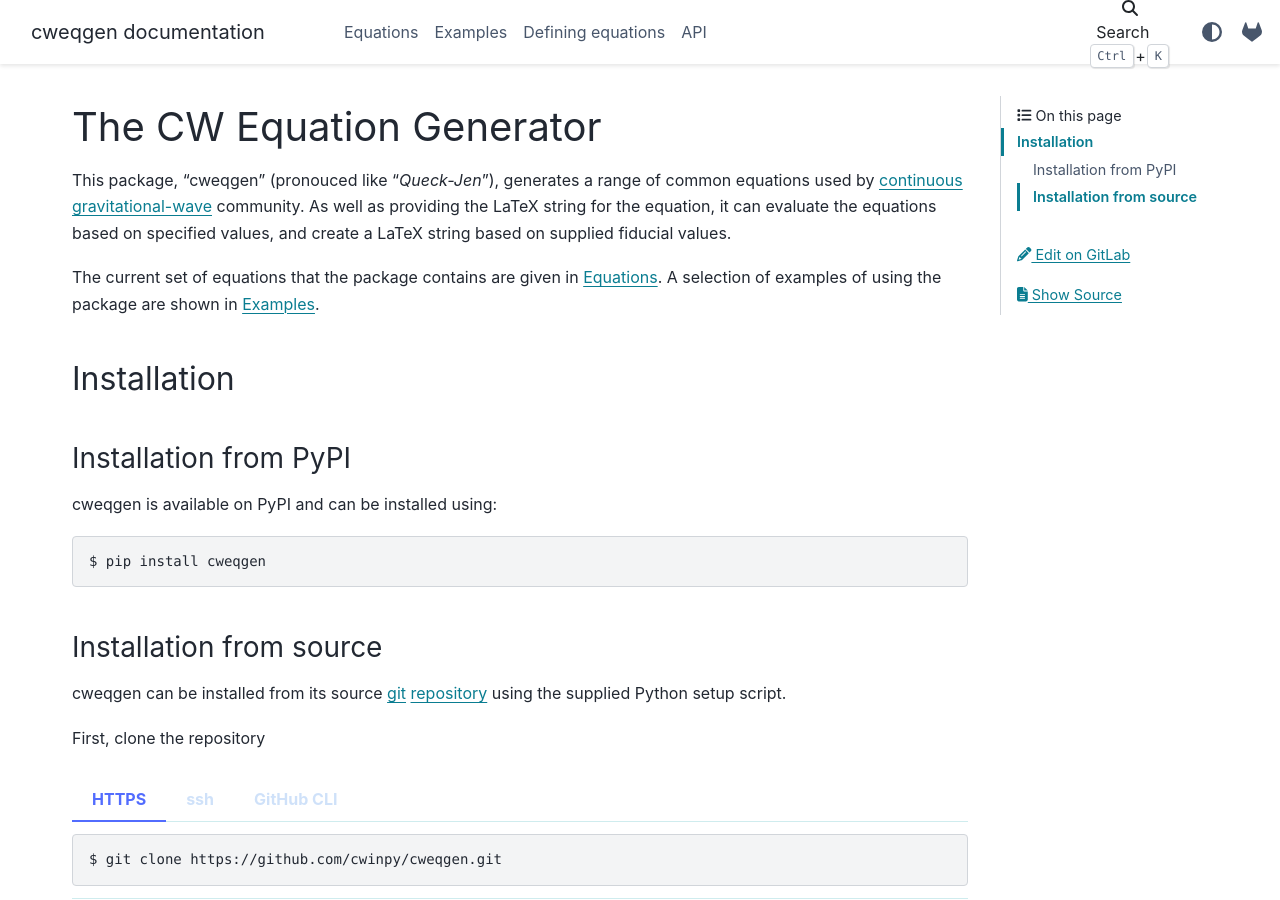
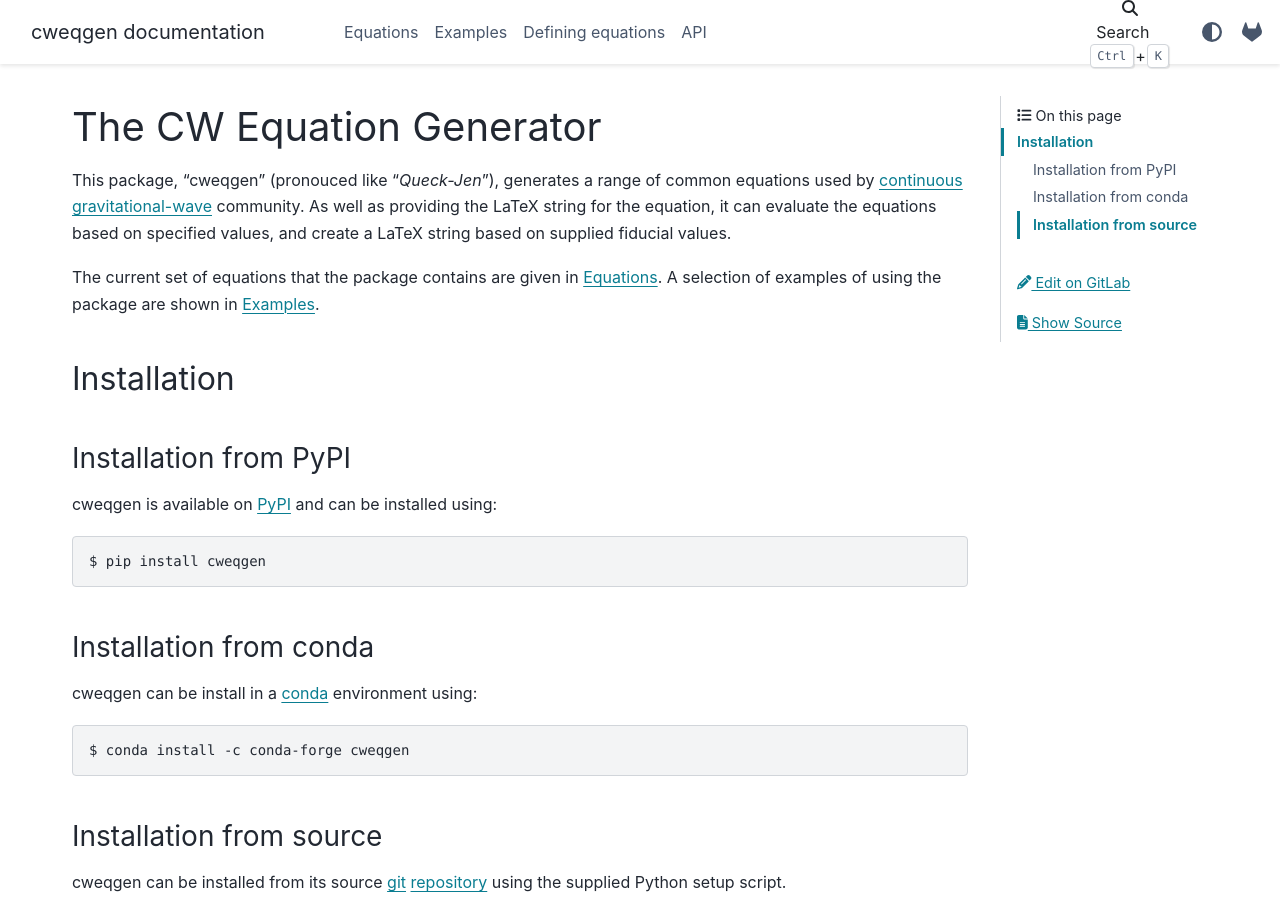
Before and after one commit to cwinpy/cweqgen, a Sphinx documentation site: the page built from docs/index.rst, in a window 1280 px wide and 900 px high. Built offline with Sphinx 7.4.7 and the PyData theme 0.15.4, drawn with Linux system fonts in a browser that asks for light colours; the version number could not be read and is left out.

Commit message:
Add conda install instructions

```diff
--- a/docs/index.rst
+++ b/docs/index.rst
@@ -15,11 +15,20 @@ Installation
 Installation from PyPI
 ^^^^^^^^^^^^^^^^^^^^^^
 
-cweqgen is available on PyPI and can be installed using:
+cweqgen is available on `PyPI <https://pypi.org/project/cweqgen/>`_ and can be installed using:
 
 .. code-block:: console
 
    $ pip install cweqgen
+
+Installation from conda
+^^^^^^^^^^^^^^^^^^^^^^^
+
+cweqgen can be install in a `conda <https://docs.conda.io/en/latest/>`_ environment using:
+
+.. code-block:: console
+
+   $ conda install -c conda-forge cweqgen
 
 Installation from source
 ^^^^^^^^^^^^^^^^^^^^^^^^
```
Also changed, not shown: README.md (+1 -0 lines).
